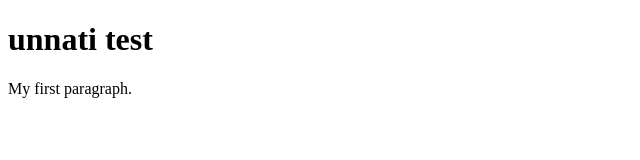
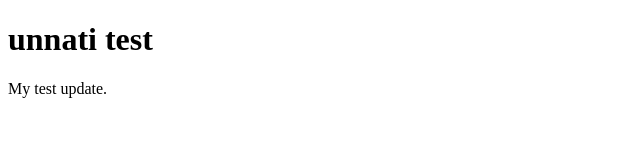
Before and after one commit to piyushbhate/unnati-kucl-3.2, a plain HTML site: page index.html in a window 1280 px wide. Shown: the full height of the page, 0-640 px from the left. Drawn offline with Linux system fonts and the light colour scheme.

Commit message:
Update index.html

```diff
--- a/index.html
+++ b/index.html
@@ -3,7 +3,7 @@
 <body>
 
 <h1>unnati test</h1>
-<p>My first paragraph.</p>
+<p>My test update.</p>
 
 </body>
 </html>
```
